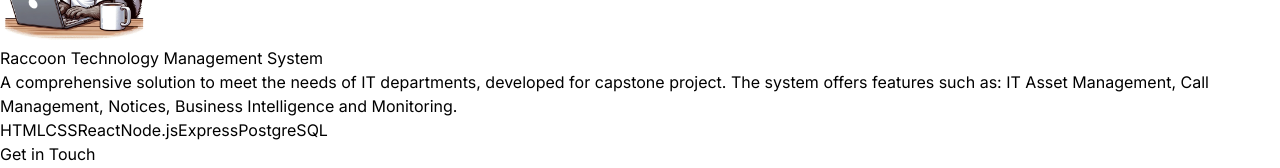
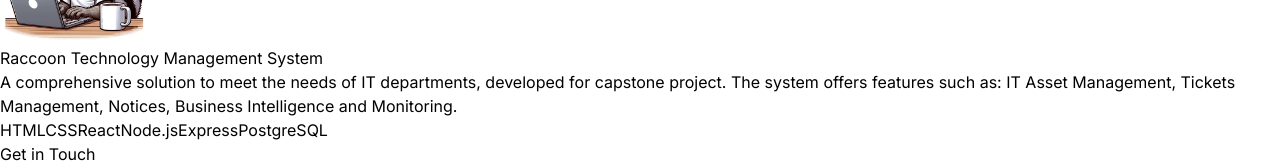
Before and after one commit to AlbertoDumonttDev/projeto-portifolio-react-tailwindcss, a React (Vite) app: page / in a window 1280 px wide. Shown: the part 2533-2701 px from the top of the page. Built offline with nearby package versions, Linux system fonts and the light colour scheme.

Commit message:
Fix: call to tickets

```diff
--- a/src/constants/index.js
+++ b/src/constants/index.js
@@ -46,7 +46,7 @@ export const PROJECTS = [
     image: project1,
     ref: "https://github.com/RaccoonTechnologyManagement/RaccoonTechnologyManagement",
     description:
-      "A comprehensive solution to meet the needs of IT departments, developed for capstone project. The system offers features such as: IT Asset Management, Call Management, Notices, Business Intelligence and Monitoring.",
+      "A comprehensive solution to meet the needs of IT departments, developed for capstone project. The system offers features such as: IT Asset Management, Tickets Management, Notices, Business Intelligence and Monitoring.",
     technologies: ["HTML", "CSS", "React", "Node.js", "Express", "PostgreSQL"],
   }
 ];
```
